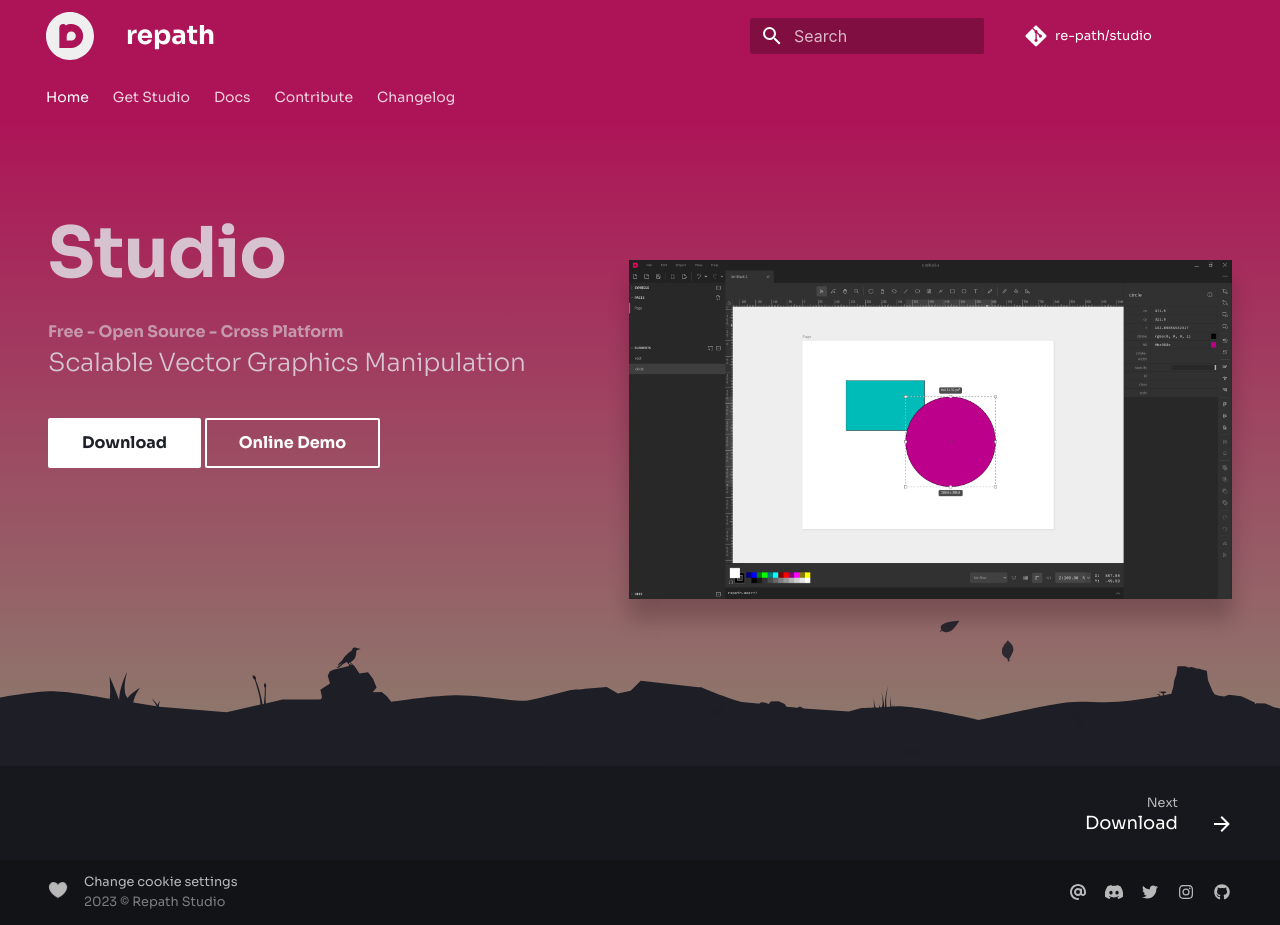
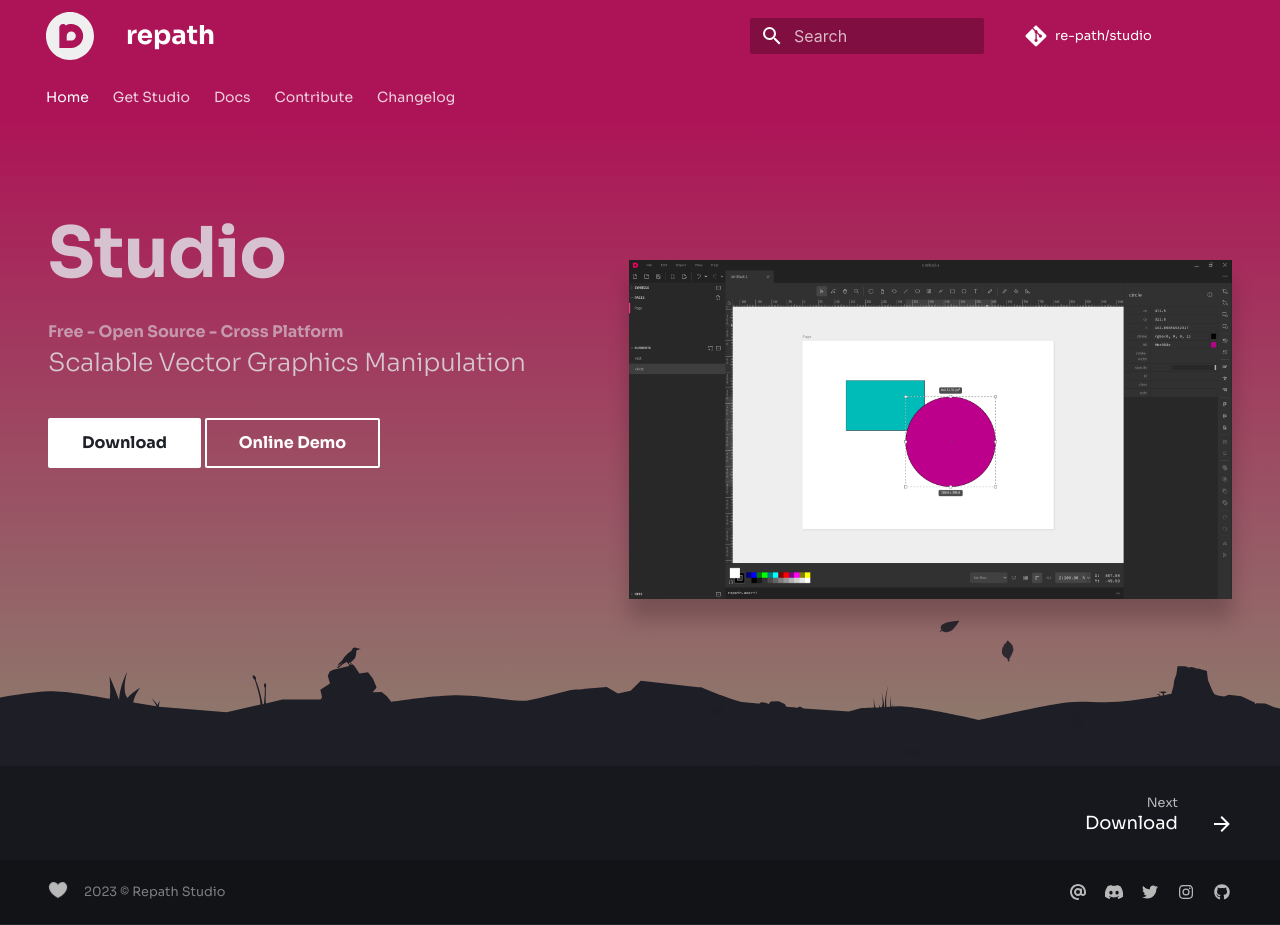
Before and after one commit to repath-project/repath-website, an MkDocs documentation site: the page built from docs/index.md, in a window 1280 px wide. Built offline with MkDocs 1.6.1 and Material for MkDocs 9.7.7, drawn with Linux system fonts in a browser that asks for light colours; comment, search, counter and statistics services are not loaded; part of the change alters nothing that is shown.

```diff
--- a/mkdocs.yml
+++ b/mkdocs.yml
@@ -60,33 +60,6 @@ extra:
     link: https://www.instagram.com/repath.studio/
   - icon: fontawesome/brands/github
     link: https://github.com/re-path/
-  consent:
-    cookies:
-      analytics:
-        name: Google Analytics
-        checked: false
-    title: Cookie consent
-    description: >- #
-      We use cookies to recognize your repeated visits and preferences, as well
-      as to measure the effectiveness of our documentation and whether users
-      find what they're searching for. With your consent, you're helping us to
-      make our website better.
-  analytics:
-    provider: google
-    property: G-EJXPVG0694
-    feedback:
-      title: Was this page helpful?
-      ratings:
-        - icon: material/emoticon-happy-outline
-          name: This page was helpful
-          data: 1
-          note: >-
-            Thanks for your feedback!
-        - icon: material/emoticon-sad-outline
-          name: This page could be improved
-          data: 0
-          note: >-
-            Thanks for your feedback!
 
 markdown_extensions:
   - admonition
--- a/theme/overrides/main.html
+++ b/theme/overrides/main.html
@@ -47,21 +47,3 @@
 {% block content %}
   {{ super() }}
 {% endblock %}
-
-<!-- Analytics -->
-{% block analytics %}
-  {{ super() }}
-
-  <!-- Track external links -->
-  <script>
-    document.addEventListener("DOMContentLoaded", function() {
-      document.body.addEventListener("click", ev => {
-        if (ev.target instanceof HTMLElement) {
-          var el = ev.target.closest("a[href^=http]")
-          if (el)
-            ga("send", "event", "outbound", "click", el.href)
-        }
-      })
-    })
-  </script>
-{% endblock %}
--- a/theme/partials/copyright.html
+++ b/theme/partials/copyright.html
@@ -26,9 +26,6 @@
 
 <div class="md-copyright">
   {% if config.copyright %}
-    <div class="md-copyright__highlight">
-      <a href="#__consent">Change cookie settings</a>
-    </div>
     {{ config.copyright }}
   {% endif %}
 
```
